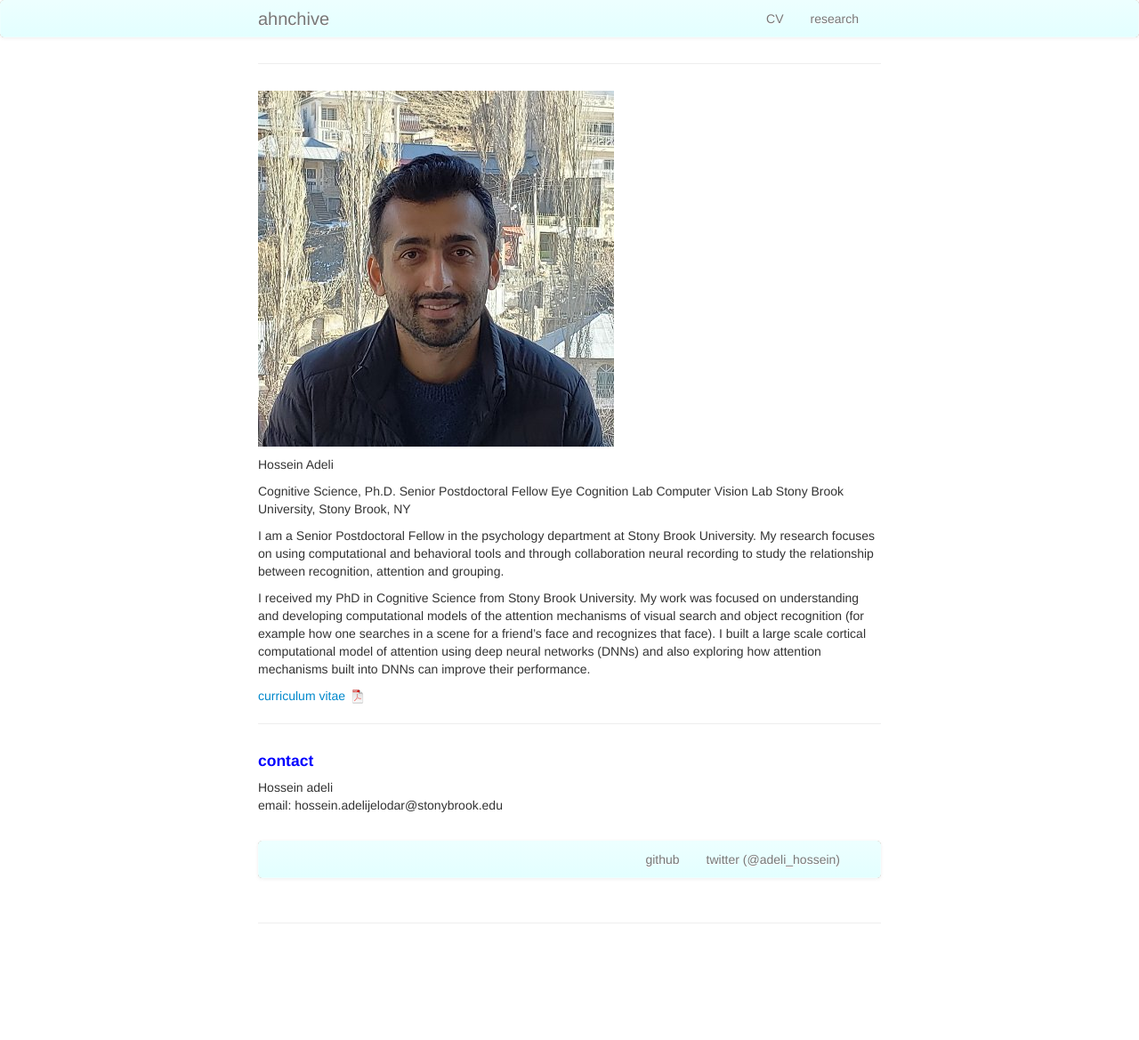
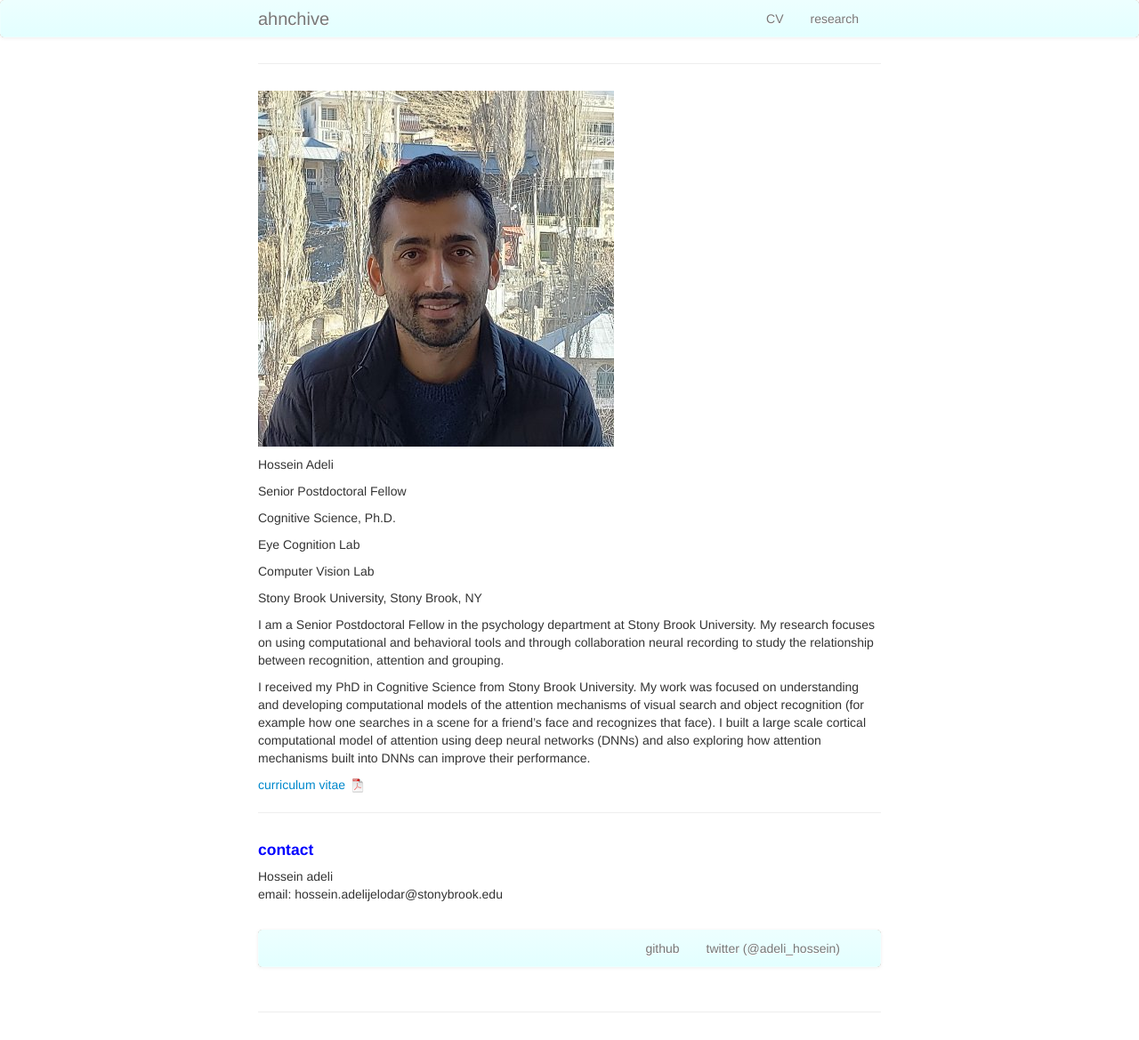
Before and after one commit to Hosseinadeli/hosseinadeli.github.io, a Jekyll site: the page built from index.md, in a window 1280 px wide. Shown: the whole page at 89% size. Built offline with Jekyll 4.4.1, drawn with Linux system fonts in a browser that asks for light colours; our own code applies the rules of GitHub Pages for plain Markdown files; before the commit the page ends 1069 px from its top, so only the background shows below that.

```diff
--- a/index.md
+++ b/index.md
@@ -9,10 +9,14 @@ keywords: vision, attention, eye-movements, computational modeling
 
 Hossein Adeli
 
+Senior Postdoctoral Fellow
+
 Cognitive Science, Ph.D.
-Senior Postdoctoral Fellow
+
 Eye Cognition Lab
+
 Computer Vision Lab
+
 Stony Brook University, Stony Brook, NY
 
 I am a Senior Postdoctoral Fellow in the psychology department  at Stony Brook University.  My research focuses on using computational and behavioral tools and through collaboration neural recording  to study the relationship between recognition, attention and grouping.
```
